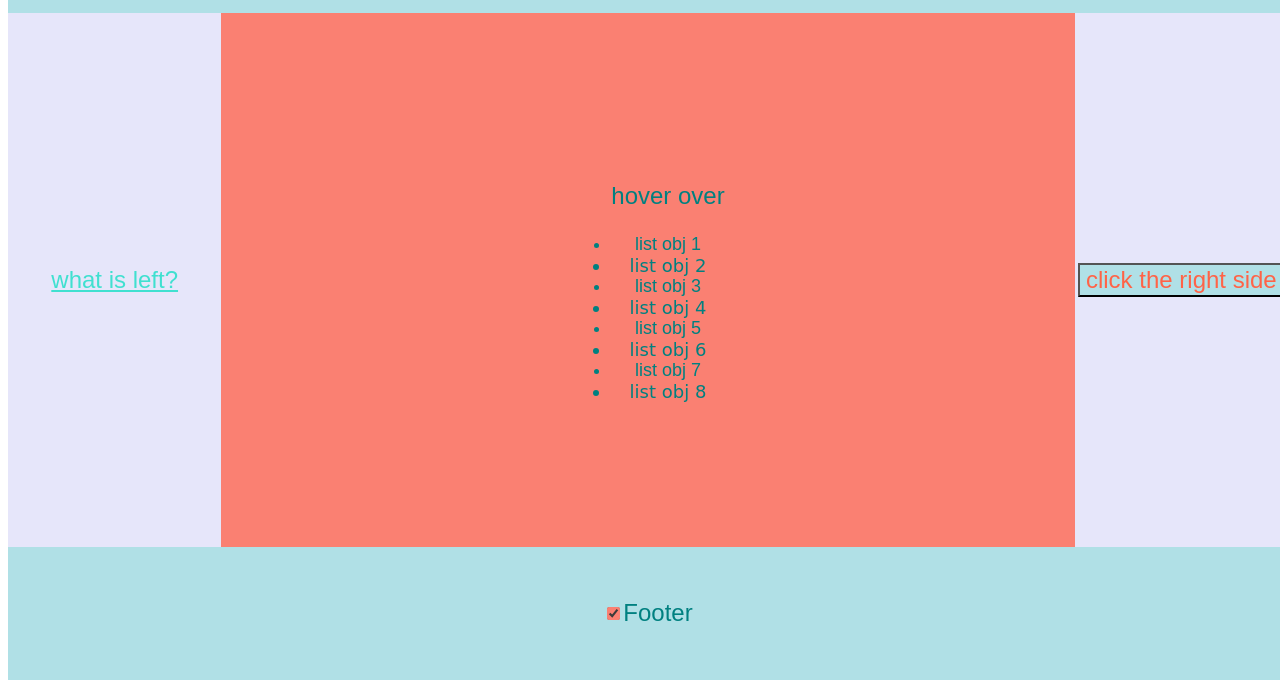
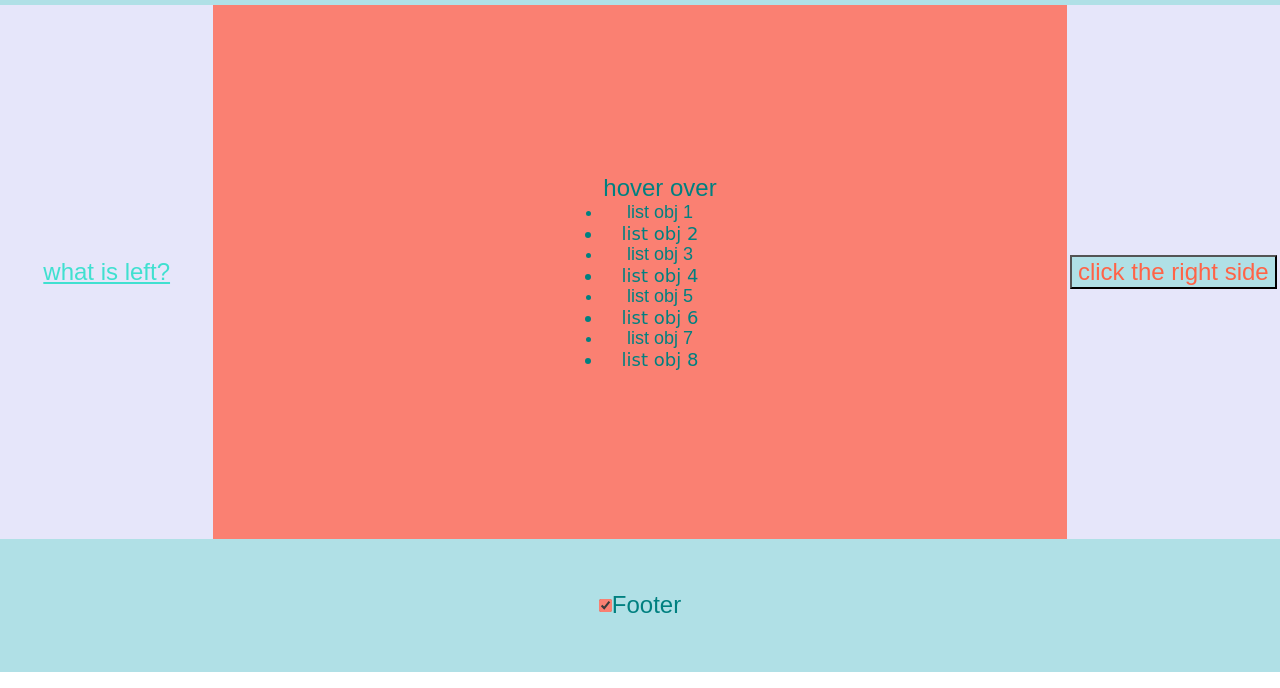
Before and after one commit to LeonCalzone/exercise3, a plain HTML site: page index.html in a window 1280 px wide. Shown: the part 128-816 px from the top of the page. Drawn offline with Linux system fonts and the light colour scheme.

Commit message:
no margins

```diff
--- a/style.css
+++ b/style.css
@@ -1,3 +1,6 @@
+*{
+  margin: 0px;
+}
 .container {
     display: grid;
     width: 100vw;
```
